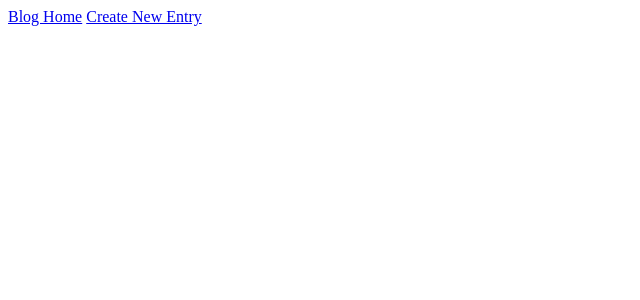
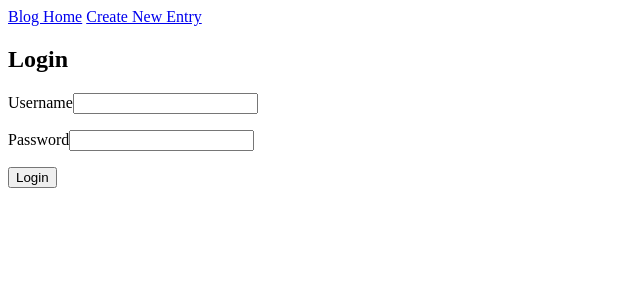
Before and after one commit to northodox/blogz, a Python web app: template templates/login.html in a window 1280 px wide. Shown: the top 300 px of the page, without its empty margins (0-640 px from the left). Run offline with Jinja, Linux system fonts and the light colour scheme; the template is opened without the code that fills it, so the values that code supplies are empty.

Commit message:
added login route

```diff
--- a/model.py
+++ b/model.py
@@ -12,7 +12,7 @@ class Blog(db.Model):
 class User(db.Model):
     id = db.Column(db.Integer, primary_key = True)
     username = db.Column(db.String(60))
-    password = db.Column(db.String(45))
+    password = db.Column(db.String(120))
     blogs = db.relationship('Blog', backref = 'owner')
 
     def __init__(self, username, password):
--- a/templates/login.html
+++ b/templates/login.html
@@ -1,4 +1,9 @@
 {% extends "base.html" %}
 {% block content %}
-
+    <h2>Login</h2>
+    <form action="/login" method="post">
+        <p><label>Username<input type="text" name="username"/></label></p>
+        <p><label>Password<input type="password" name="password"/></label></p>
+        <p><input type="submit" value="Login"/></p>
+    </form>
 {% endblock %}
```
Also changed, not shown: main.py (+17 -0 lines).
